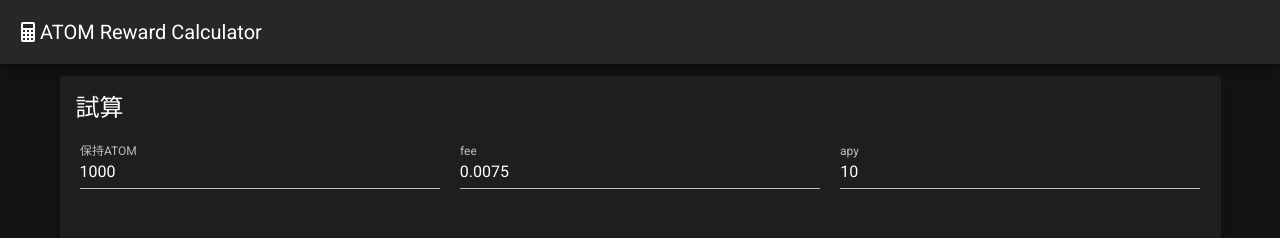
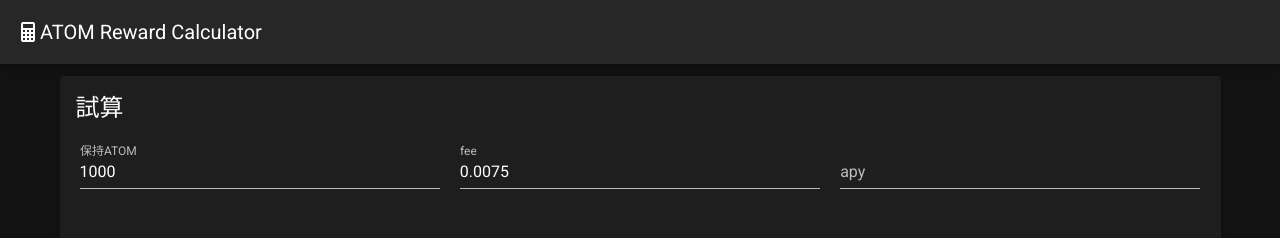
Before and after one commit to xsota/atom-calc, a Nuxt app: page / in a window 1280 px wide. Shown: the top 238 px of the page. Built offline with nearby package versions, Linux system fonts and the light colour scheme.

Commit message:
Update index.vue

```diff
--- a/pages/index.vue
+++ b/pages/index.vue
@@ -18,7 +18,7 @@
             step="0.0001"
           />
           <v-text-field
-            v-model="apy"
+            v-model="APR"
             label="apy"
             class="mr-5"
             type="number"
```
